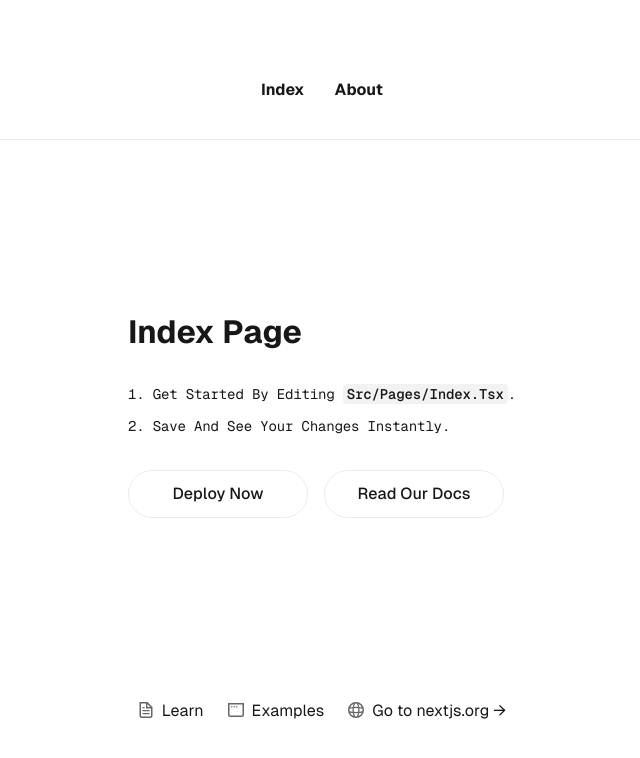
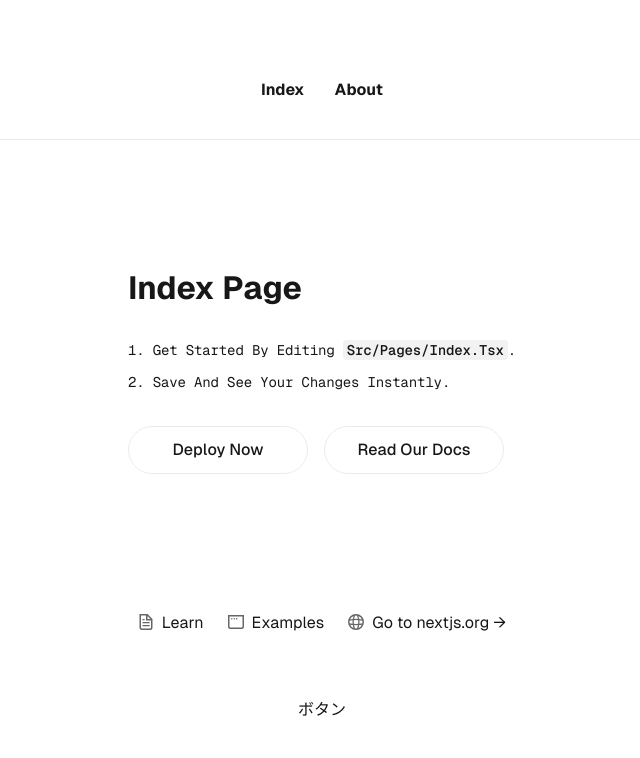
Before and after one commit to emi-nakashima/study-react, a Next.js app: page / in a window 1280 px wide. Shown: the top 758 px of the page, without its empty margins (318-958 px from the left). Built offline with nearby package versions, Linux system fonts and the light colour scheme.

Commit message:
⚗️ React講座＃9の勉強でクリックイベントを書きました

```diff
--- a/src/pages/index.tsx
+++ b/src/pages/index.tsx
@@ -1,9 +1,11 @@
 import Head from "next/head";
 import localFont from "next/font/local";
-import styles from "../styles/Home.module.css";
+import styles from "src/styles/Home.module.css";
 import { Footer } from "src/components/Footer";
 import { Main } from "src/components/Main";
 import { Header } from "src/components/Header";
+import { useCallback } from "react";
+import Link from "next/link";
 
 const geistSans = localFont({
   src: "./fonts/GeistVF.woff",
@@ -17,6 +19,17 @@ const geistMono = localFont({
 });
 
 export default function Home() {
+  const foo = 1;
+
+  const handleClick = useCallback(
+    (e: React.MouseEvent<HTMLAnchorElement, MouseEvent>) => {
+      console.log(e.currentTarget.href);
+      // e.preventDefault(); // リンク動作を防ぐ
+      alert(foo);
+    },
+    []
+  );
+
   return (
     <div
       className={`${styles.page} ${geistSans.variable} ${geistMono.variable}`}
@@ -25,6 +38,10 @@ export default function Home() {
         <title>Index Page</title>
       </Head>
       <Header />
+      <Link href="/about" onClick={handleClick}>
+        ボタン
+      </Link>
+
       <Main page="index" />
       <Footer />
     </div>
```
